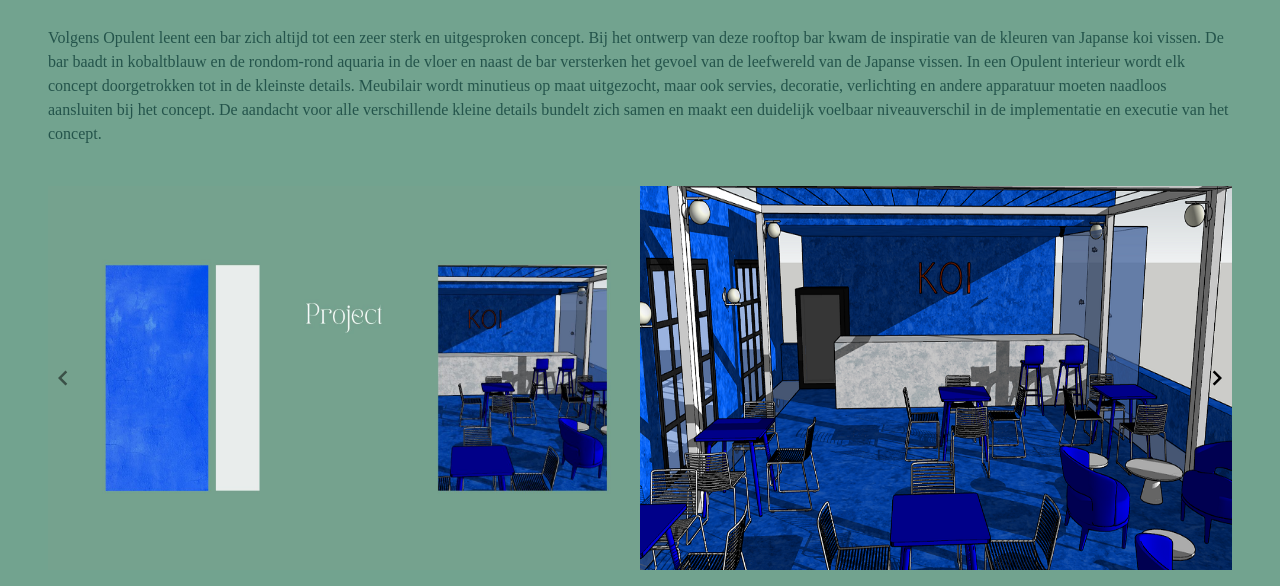
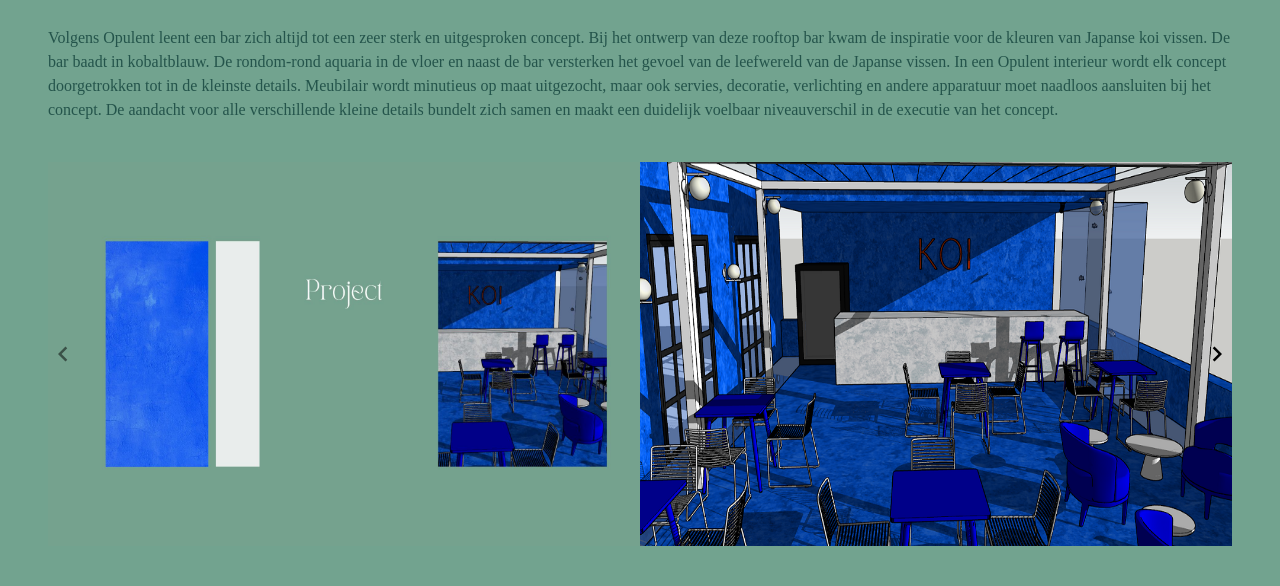
Before and after one commit to nielsvhb/opulent, an Astro site: page /projects/rooftop-bar in a window 1280 px wide. Shown: the part 214-800 px from the top of the page. Built offline with nearby package versions, Linux system fonts and the light colour scheme; Astro itself is replaced by a stand-in of ours; a web font is replaced by a local one.

Commit message:
Update Project “rooftop-bar”

```diff
--- a/src/pages/projects/rooftop-bar.md
+++ b/src/pages/projects/rooftop-bar.md
@@ -4,12 +4,12 @@ layout: ../../layouts/ProjectLayout.astro
 images:
   - image: /images/uploads/frontpage-roof-top-bar.jpg
   - image: /images/uploads/bar2-klein.png
+  - image: /images/uploads/moodboard-rooftop-bar.jpg
   - image: /images/uploads/totaal-hoek1.png
   - image: /images/uploads/bar-inrichting-klein.png
-  - image: /images/uploads/moodboard-rooftop-bar.jpg
 ---
 <!--StartFragment-->
 
-Volgens Opulent leent een bar zich altijd tot een zeer sterk en uitgesproken concept. Bij het ontwerp van deze rooftop bar kwam de inspiratie van de kleuren van Japanse koi vissen. De bar baadt in kobaltblauw en de rondom-rond aquaria in de vloer en naast de bar versterken het gevoel van de leefwereld van de Japanse vissen. In een Opulent interieur wordt elk concept doorgetrokken tot in de kleinste details. Meubilair wordt minutieus op maat uitgezocht, maar ook servies, decoratie, verlichting en andere apparatuur moeten naadloos aansluiten bij het concept. De aandacht voor alle verschillende kleine details bundelt zich samen en maakt een duidelijk voelbaar niveauverschil in de implementatie en executie van het concept.
+Volgens Opulent leent een bar zich altijd tot een zeer sterk en uitgesproken concept. Bij het ontwerp van deze rooftop bar kwam de inspiratie voor de kleuren van Japanse koi vissen. De bar baadt in kobaltblauw. De rondom-rond aquaria in de vloer en naast de bar versterken het gevoel van de leefwereld van de Japanse vissen. In een Opulent interieur wordt elk concept doorgetrokken tot in de kleinste details. Meubilair wordt minutieus op maat uitgezocht, maar ook servies, decoratie, verlichting en andere apparatuur moet naadloos aansluiten bij het concept. De aandacht voor alle verschillende kleine details bundelt zich samen en maakt een duidelijk voelbaar niveauverschil in de executie van het concept.
 
 <!--EndFragment-->
```
